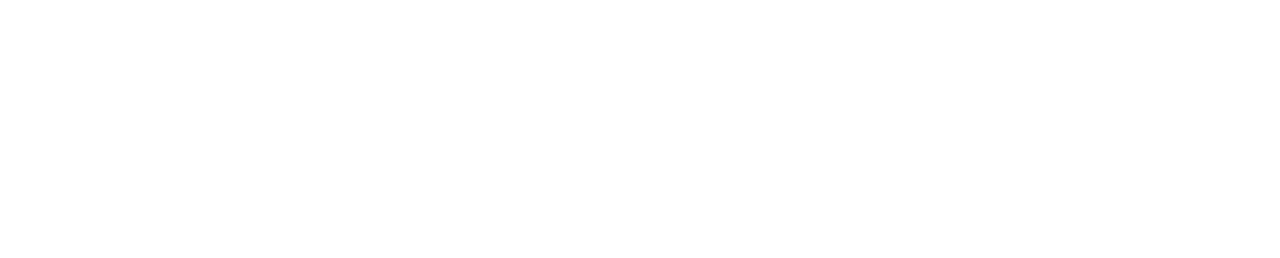
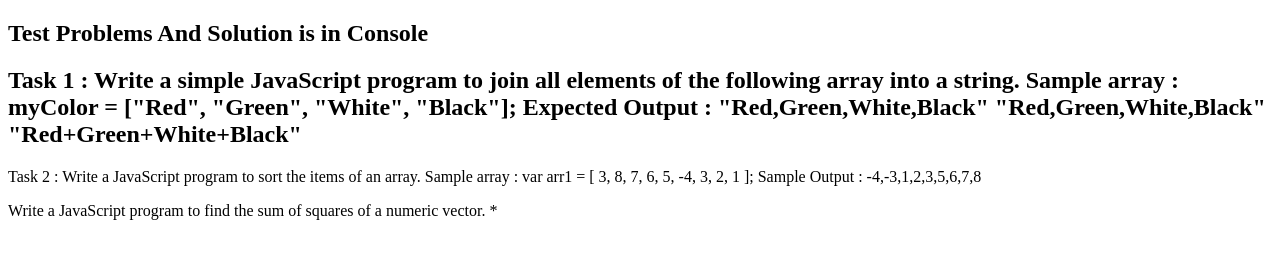
Before and after one commit to shaikhmd007/Dec26Test1, a plain HTML site: page 14th-Aug-22/index.html in a window 1280 px wide. Drawn offline with Linux system fonts and the light colour scheme.

Commit message:
Update index.html

```diff
--- a/14th-Aug-22/index.html
+++ b/14th-Aug-22/index.html
@@ -7,6 +7,26 @@
         <title>14th Aug Test | Geekster</title>
     </head>
     <body>
+
+         <h2>Test Problems And Solution is in Console</h2>
+        <h2> Task 1 :
+ Write a simple JavaScript program to join all elements of the following array into a string.
+Sample array : myColor = ["Red", "Green", "White", "Black"];
+Expected Output :
+"Red,Green,White,Black"
+"Red,Green,White,Black"
+"Red+Green+White+Black"
+</h2>
+        <p> Task 2 :  Write a JavaScript program to sort the items of an array.
+Sample array : var arr1 = [ 3, 8, 7, 6, 5, -4, 3, 2, 1 ];
+Sample Output : -4,-3,1,2,3,5,6,7,8</p>
+
+        <p>Write a JavaScript program to find the sum of squares of a numeric vector.
+
+
+*</p>
+
+
         <script src="./ArrayToString.js"></script>
         <script src="./FindSum.js"></script>
         <script src="./Sorting.js"></script>
```
